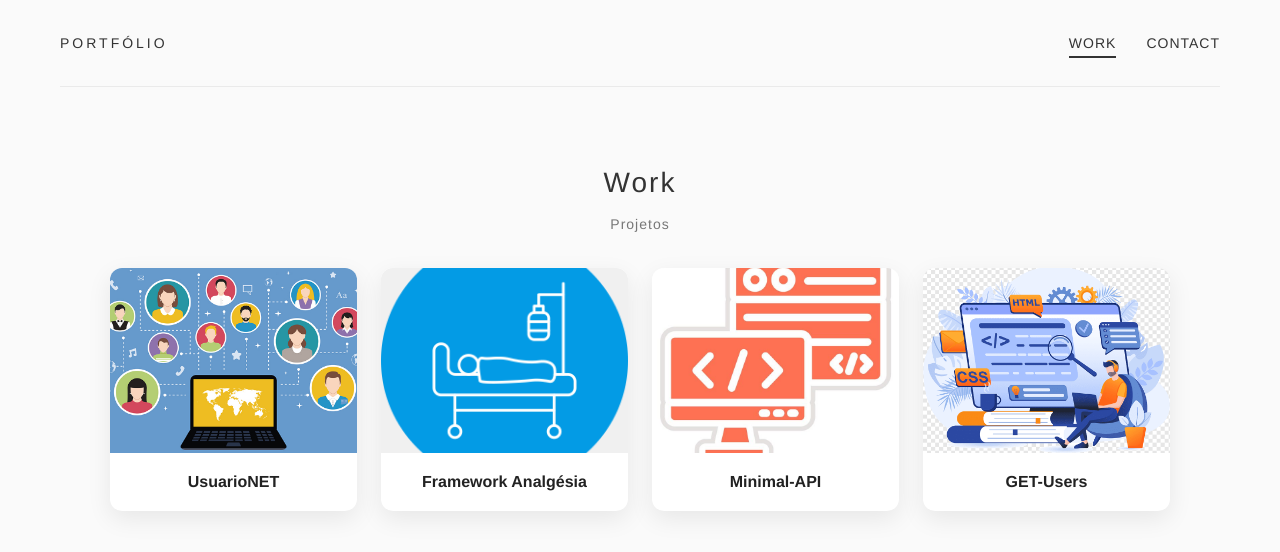
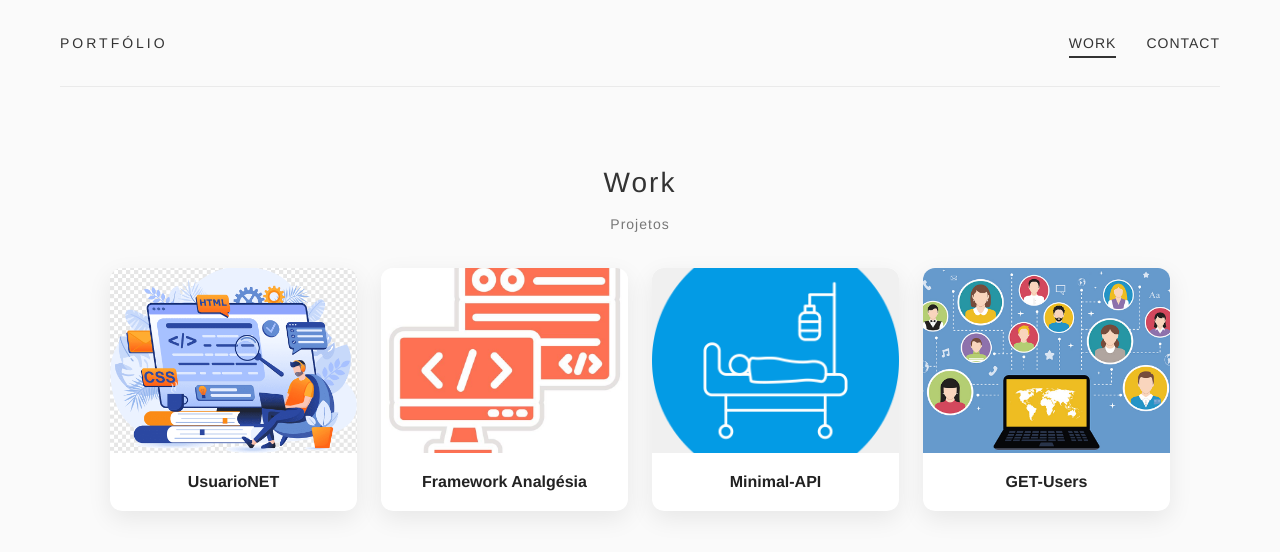
Before and after one commit to Joao-Victor-AVM/portfolio-fullstack, a React (Vite) app: page / in a window 1280 px wide. Shown: the top 552 px of the page. Built offline with nearby package versions, Linux system fonts and the light colour scheme.

Commit message:
Correção da Correção

```diff
--- a/src/components/Work.jsx
+++ b/src/components/Work.jsx
@@ -7,24 +7,24 @@ import img4 from "/images/GET-Users.png";
 
 const projetos = [
     {
-        id: 1,
+        id: 4,
         titulo: "UsuarioNET",
-        imagem: img1
+        imagem: img4
+    },
+    {
+        id: 3,
+        titulo: "Framework Analgésia",
+        imagem: img3
     },
     {
         id: 2,
-        titulo: "Framework Analgésia",
+        titulo: "Minimal-API",
         imagem: img2
     },
     {
-        id: 3,
-        titulo: "Minimal-API",
-        imagem: img3
-    },
-    {
-        id: 4,
+        id: 1,
         titulo: "GET-Users",
-        imagem: img4
+        imagem: img1
     }
 ];
 
```
